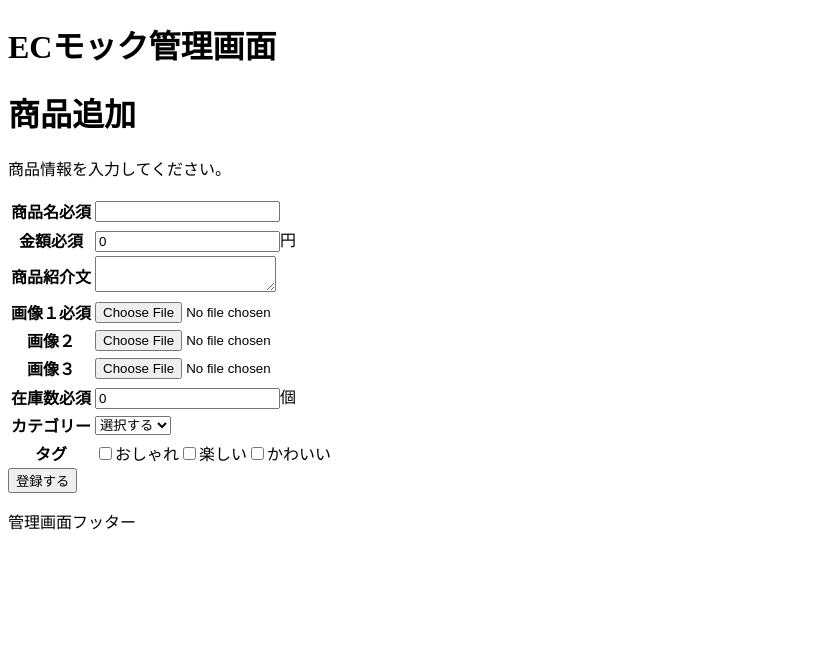
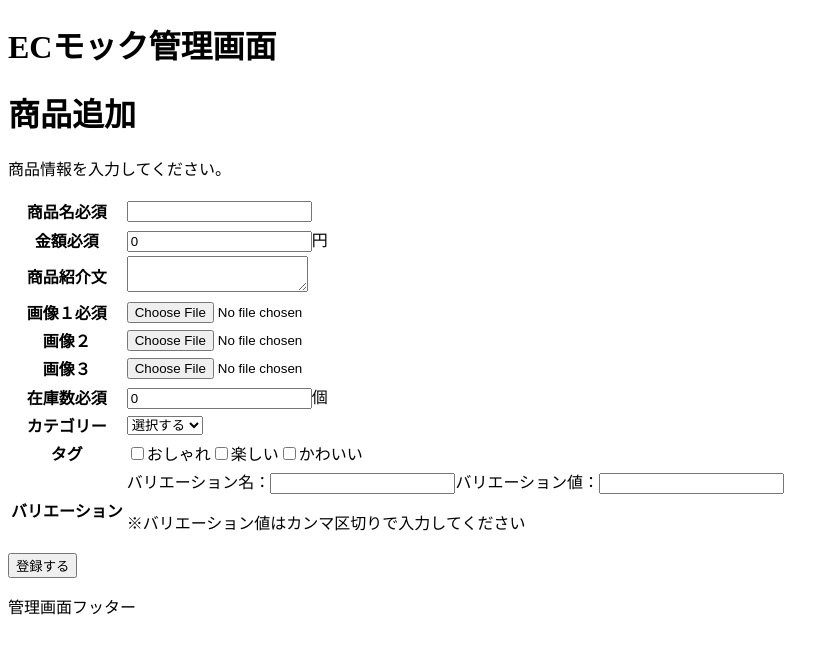
Before and after one commit to MikiyaYamaguchi/ec_mocksite, a Nuxt app: page /admin/item/add in a window 1280 px wide. Shown: the top 654 px of the page, without its empty margins (0-839 px from the left). Built offline with nearby package versions, Linux system fonts and the light colour scheme; no server answers.

Commit message:
商品登録にて、バリエーション追加項目とその処理を追加実装

```diff
--- a/app/pages/admin/item/add.vue
+++ b/app/pages/admin/item/add.vue
@@ -1,4 +1,8 @@
 <script lang="ts" setup>
+interface variationsType {
+  key: string;
+  values: string;
+}
 definePageMeta({
   layout: "admin",
   middleware: ["admin-loggedin-check"],
@@ -13,6 +17,7 @@ const itemInput = reactive({
   stock: 0,
   category: "",
   tag: [] as string[],
+  variations: [{ key: "", values: "" }] as variationsType[],
 });
 const pending = ref(false);
 const noServerError = ref(true);
@@ -24,6 +29,8 @@ const onAddItemButtonClick = async (): Promise<void> => {
   pending.value = true;
   noServerError.value = true;
 
+  const variationsArray = [];
+
   const formData = new FormData();
   formData.append("name", itemInput.name);
   formData.append("price", String(itemInput.price));
@@ -33,10 +40,20 @@ const onAddItemButtonClick = async (): Promise<void> => {
   itemInput.tag.forEach((tag) => {
     formData.append("tag[]", tag);
   });
+  const variationsPayload = itemInput.variations
+    .filter((v) => v.key.trim() !== "" && v.values.trim() !== "")
+    .map((v) => ({
+      key: v.key,
+      values: v.values.split(",").map((s) => s.trim()),
+    }));
+
+  formData.append("variations", JSON.stringify(variationsPayload));
 
   if (itemInput.img1) formData.append("img1", itemInput.img1);
   if (itemInput.img2) formData.append("img2", itemInput.img2);
   if (itemInput.img3) formData.append("img3", itemInput.img3);
+
+  console.log(formData);
 
   const asyncData = await useFetch(`${config.public.ecMockApiUrl}/item/`, {
     method: "POST",
@@ -76,6 +93,14 @@ const onFileChange = (event: Event, key: "img1" | "img2" | "img3") => {
   const target = event.target as HTMLInputElement;
   if (target.files && target.files.length > 0) {
     itemInput[key] = target.files[0]!;
+  }
+};
+
+const onVariationsInput = (index: number) => {
+  const current = itemInput.variations[index];
+
+  if (current?.key.trim() !== "" && index === itemInput.variations.length - 1) {
+    itemInput.variations.push({ key: "", values: "" });
   }
 };
 </script>
@@ -219,6 +244,30 @@ const onFileChange = (event: Event, key: "img1" | "img2" | "img3") => {
                 </label>
               </td>
             </tr>
+            <tr>
+              <th>バリエーション</th>
+              <td>
+                <div
+                  v-for="(variation, index) in itemInput.variations"
+                  :key="index"
+                >
+                  <span>バリエーション名：</span
+                  ><input
+                    type="text"
+                    :name="`variations_${index + 1}`"
+                    @input="onVariationsInput(index)"
+                    v-model="variation.key"
+                  />
+                  <span>バリエーション値：</span
+                  ><input
+                    type="text"
+                    :name="`variations_${index + 1}_values`"
+                    v-model="variation.values"
+                  />
+                </div>
+                <p>※バリエーション値はカンマ区切りで入力してください</p>
+              </td>
+            </tr>
           </tbody>
         </table>
         <input type="submit" value="登録する" />
```
